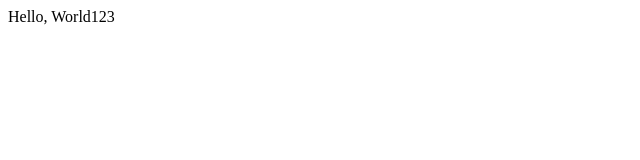
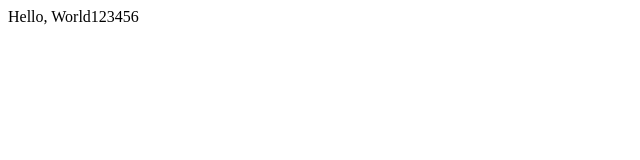
Before and after one commit to wagatsuma123/codeDeployQiita, a plain HTML site: page index.html in a window 1280 px wide. Shown: the full height of the page, 0-640 px from the left. Drawn offline with Linux system fonts and the light colour scheme.

Commit message:
20190906

```diff
--- a/index.html
+++ b/index.html
@@ -1 +1 @@
-<div>Hello, World123</div>
+<div>Hello, World123456</div>
```
